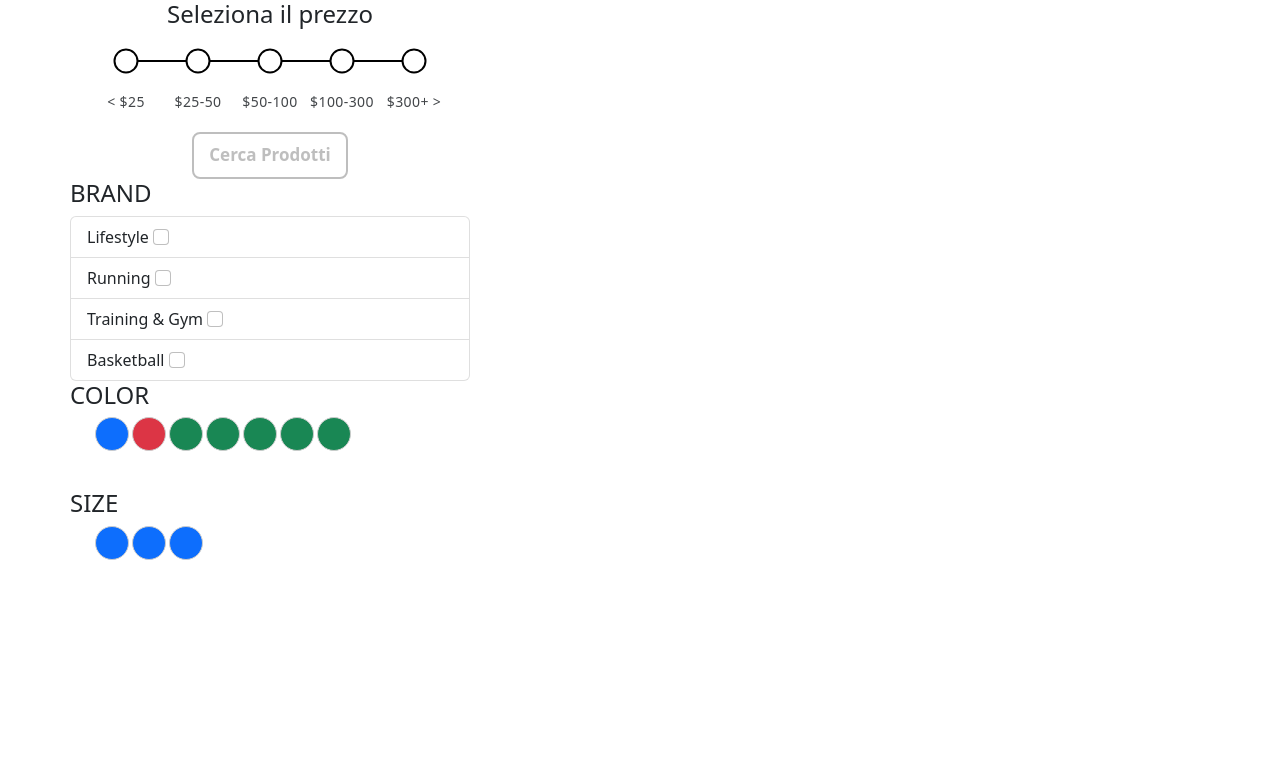
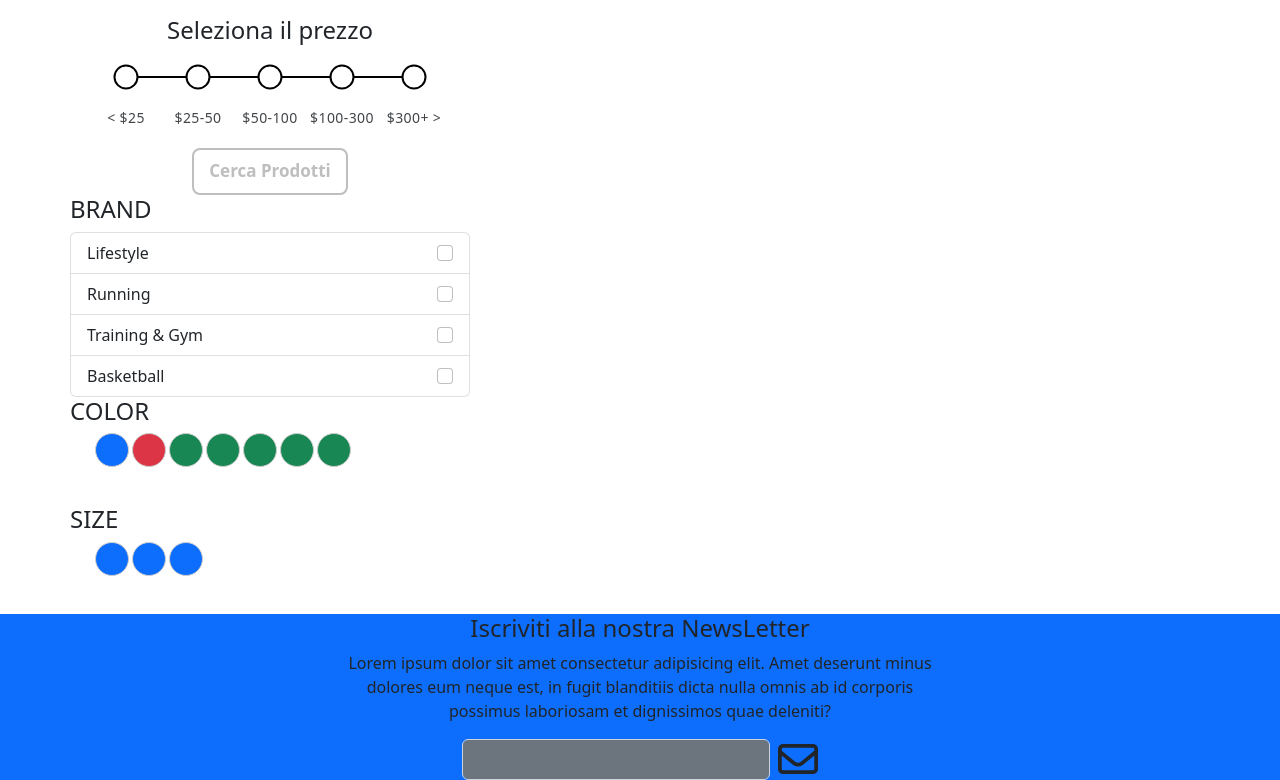
Before and after one commit to FrancescoGentile97/ecommerce-proj, a Vue app: page / in a window 1280 px wide. Shown: the part 714-1494 px from the top of the page. Before the commit the page ends 1274 px from the top, so only its background shows below. Built offline with nearby package versions, Linux system fonts and the light colour scheme.

Commit message:
added newsletter footer

```diff
--- a/src/App.vue
+++ b/src/App.vue
@@ -2,7 +2,8 @@
   <NavBar></NavBar>
 
   <Main></Main>
-  <!-- <Footer></Footer> -->
+
+  <Footer></Footer>
 </template>
 
 <script>
--- a/src/components/Footer.vue
+++ b/src/components/Footer.vue
@@ -1,6 +1,23 @@
 <template>
-    <footer class="bg-primary">
-        <h1>sono un footer</h1>
+    <footer class="bg-primary mt-5">
+        <!-- newsletter sezione -->
+        <div class="container w-50">
+            <div class="d-flex flex-column">
+                <h4 class="text-center">Iscriviti alla nostra NewsLetter</h4>
+                <p class="text-center">Lorem ipsum dolor sit amet consectetur adipisicing elit. Amet deserunt minus
+                    dolores eum neque est, in
+                    fugit blanditiis dicta nulla omnis ab id corporis possimus laboriosam et dignissimos quae deleniti?
+                </p>
+                <div class="d-flex justify-content-center">
+                    <label for="" class="form-label"></label>
+                    <input type="text" placeholder="Inserisci l'email" class="form-control w-50 bg-secondary">
+                    <span><i class="fa-regular fa-envelope fs-1 ps-2"></i></span>
+                </div>
+            </div>
+        </div>
+        <!-- fine sezione newsletter -->
+
+
     </footer>
 </template>
 
--- a/src/components/Main.vue
+++ b/src/components/Main.vue
@@ -93,7 +93,7 @@
     <!-- sidebar categories... -->
     <div class="container my-p-unset">
         <div class="sidebar">
-            <div class="d-flex flex-column">
+            <div class="d-flex flex-column mb-3">
 
                 <!-- lista delle categorie -->
                 <ul class="list-group">
@@ -140,7 +140,7 @@
                 <h4>BRAND</h4>
             </div>
             <ul class="list-group">
-                <li v-for="brand in brands" :key="brand.title" class="list-group-item">
+                <li v-for="brand in brands" :key="brand.title" class="list-group-item d-flex justify-content-between align-items-start">
                     {{ brand.title }}
                     <span>
                         <input class="form-check-input" type="checkbox" id="checkboxNoLabel" value="" aria-label="...">
```
